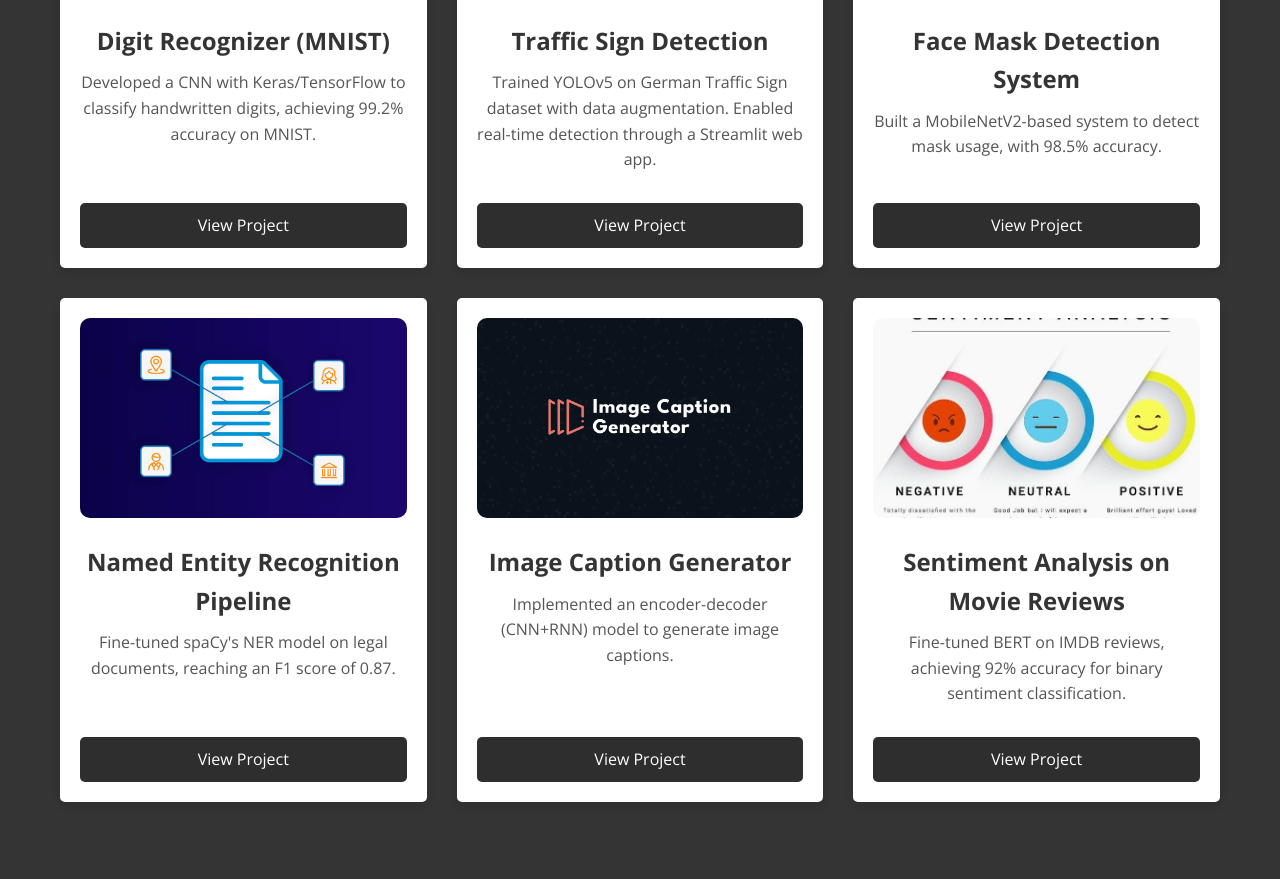
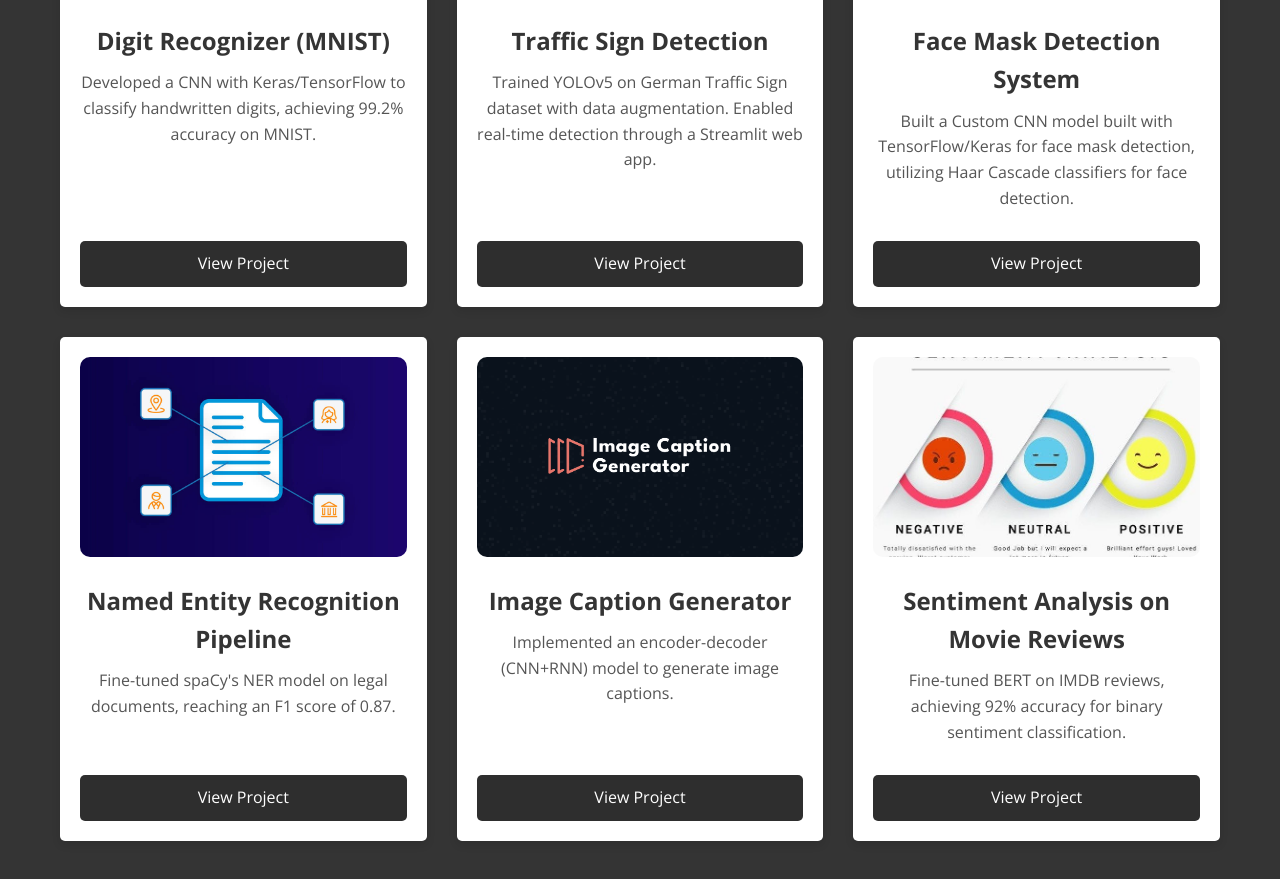
Before and after one commit to bax25/Portfolio, a plain HTML site: page index.html in a window 1280 px wide. Shown: the part 2007-2886 px from the top of the page. Drawn offline with nearby package versions, Linux system fonts and the light colour scheme.

Commit message:
added url

```diff
--- a/index.html
+++ b/index.html
@@ -121,9 +121,9 @@
             <div data-aos="fade-up" class="project-card">
                 <img src="Assets/mask-detection.jpg" alt="Face Mask Detection System" class="project-image">
                 <h3>Face Mask Detection System</h3>
-                <p>Built a MobileNetV2-based system to detect mask usage, with 98.5% accuracy.</p>
-                <a href="https://bax25-mnist-digit-recognizer-app-yfieht-face-mask-detection.streamlit.app/"
-                    target="_blank" class="project-link">View
+                <p>Built a Custom CNN model built with TensorFlow/Keras for face mask detection, utilizing Haar Cascade
+                    classifiers for face detection.</p>
+                <a href="https://bax25-face-mask-detection.streamlit.app/" target="_blank" class="project-link">View
                     Project</a>
             </div>
 
```
